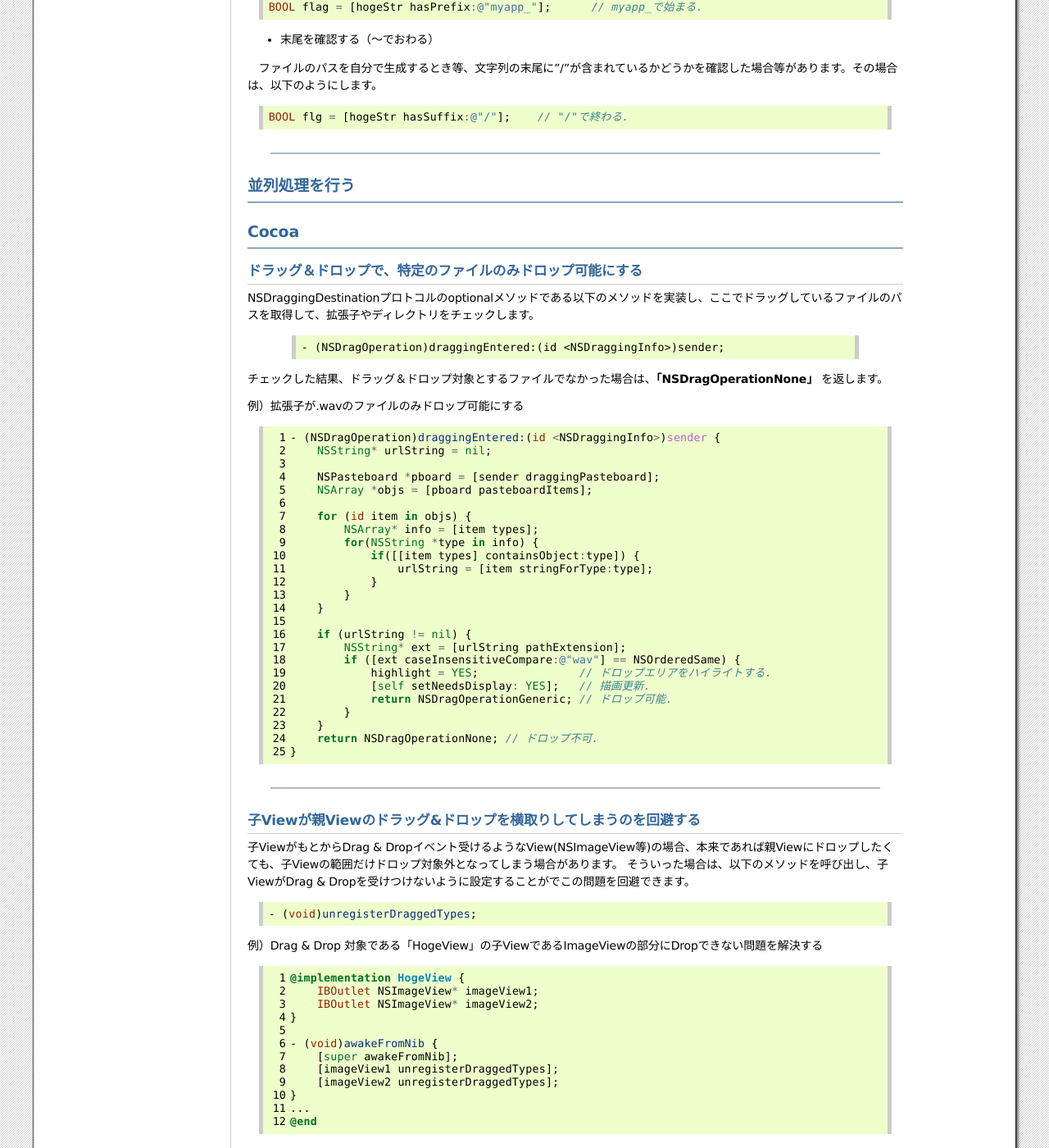
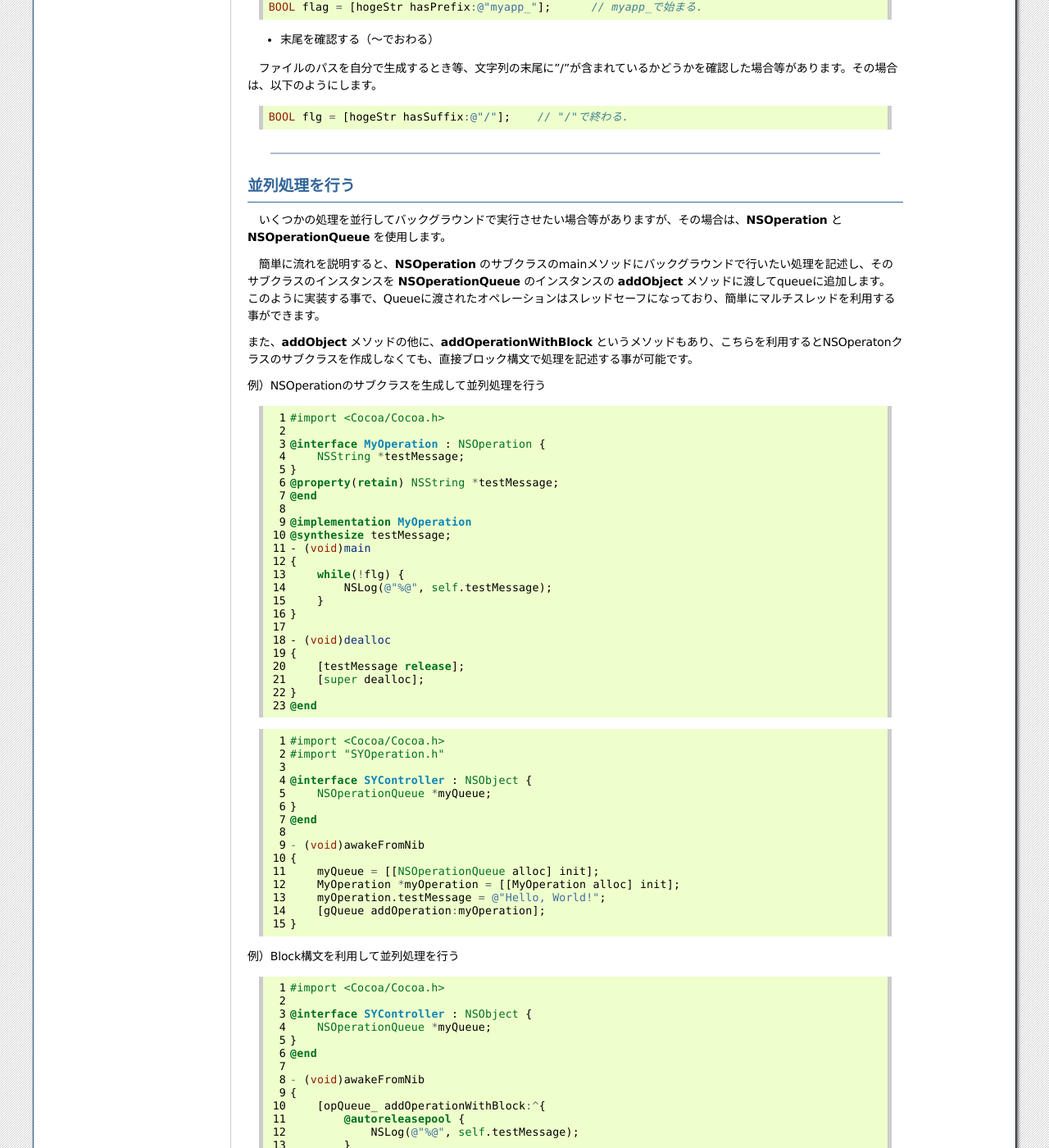
Before and after one commit to shirosan322/my_doc_for_dev, a Sphinx documentation site: the page built from source/apple/tips.rst, in a window 1280 px wide and 1400 px high, scrolled down 2631 px. Shown: the whole window at 82% size. Built offline with Sphinx 7.4.7, drawn with Linux system fonts in a browser that asks for light colours; pages that are not in the unit, such as notebooks, are missing from menus; some of the changed text lies outside the part shown.

Commit message:
Appleドキュメント更新 ・tips追加

```diff
--- a/source/apple/tips.rst
+++ b/source/apple/tips.rst
@@ -173,8 +173,7 @@ Cocoa / iOS では、これらの機能を実現する機能が予め提供さ
 
 - 先頭を確認する（〜ではじまる）
 
-　自分で作成したアプリケーション独自のファイルを書き出す場合に、ファイル名の先頭に特定の文字を設定する場合等があります。文字列に指定した接頭辞ががあるかどうかをチェックする場合は以下のようにします
-。
+　自分で作成したアプリケーション独自のファイルを書き出す場合に、ファイル名の先頭に特定の文字を設定する場合等があります。文字列に指定した接頭辞ががあるかどうかをチェックする場合は以下のようにします。
 
 .. code-block:: objective-c
 
@@ -195,6 +194,154 @@ Cocoa / iOS では、これらの機能を実現する機能が予め提供さ
 
 並列処理を行う
 =====================
+
+　いくつかの処理を並行してバックグラウンドで実行させたい場合等がありますが、その場合は、**NSOperation** と **NSOperationQueue** を使用します。
+
+　簡単に流れを説明すると、**NSOperation** のサブクラスのmainメソッドにバックグラウンドで行いたい処理を記述し、そのサブクラスのインスタンスを **NSOperationQueue** のインスタンスの **addObject** メソッドに渡してqueueに追加します。
+このように実装する事で、Queueに渡されたオペレーションはスレッドセーフになっており、簡単にマルチスレッドを利用する事ができます。
+
+また、**addObject** メソッドの他に、**addOperationWithBlock** というメソッドもあり、こちらを利用するとNSOperatonクラスのサブクラスを作成しなくても、直接ブロック構文で処理を記述する事が可能です。
+
+例）NSOperationのサブクラスを生成して並列処理を行う
+
+.. code-block:: objective-c
+	:linenos:
+
+	#import <Cocoa/Cocoa.h>
+
+	@interface MyOperation : NSOperation {
+	    NSString *testMessage;
+	}
+	@property(retain) NSString *testMessage;
+	@end
+
+	@implementation MyOperation
+	@synthesize testMessage;
+	- (void)main
+	{
+	    while(!flg) {
+	        NSLog(@"%@", self.testMessage);
+	    }
+	}
+
+	- (void)dealloc
+	{
+	    [testMessage release];
+	    [super dealloc];
+	}
+	@end
+
+.. code-block:: objective-c
+	:linenos:
+
+	#import <Cocoa/Cocoa.h>
+	#import "SYOperation.h"
+
+	@interface SYController : NSObject {
+	    NSOperationQueue *myQueue;
+	}
+	@end
+
+	- (void)awakeFromNib
+	{
+	    myQueue = [[NSOperationQueue alloc] init];
+	    MyOperation *myOperation = [[MyOperation alloc] init];
+	    myOperation.testMessage = @"Hello, World!";
+	    [gQueue addOperation:myOperation];
+	}
+
+
+例）Block構文を利用して並列処理を行う
+
+.. code-block:: objective-c
+	:linenos:
+
+	#import <Cocoa/Cocoa.h>
+
+	@interface SYController : NSObject {
+	    NSOperationQueue *myQueue;
+	}
+	@end
+
+	- (void)awakeFromNib
+	{
+	    [opQueue_ addOperationWithBlock:^{
+	        @autoreleasepool {
+	            NSLog(@"%@", self.testMessage);
+	        }
+	    }];
+ 	}
+
+------
+
+**setMaxConcurrentOperationCount** を利用する事で、並列処理のタスク数を指定する事もできます。
+
+例）最大タスク数４で並列処理を行う場合
+
+.. code-block:: objective-c
+	:linenos:
+
+	#import <Cocoa/Cocoa.h>
+
+	@interface SYController : NSObject {
+	    NSOperationQueue *myQueue;
+	}
+	@end
+
+	- (void)awakeFromNib
+	{
+	    myQueue = [[NSOperationQueue alloc] init];
+	    [myQueue setMaxConcurrentOperationCount:4];
+	    MyOperation *myOperation = [[MyOperation alloc] init];
+	    myOperation.testMessage = @"Hello, World!";
+	    [gQueue addOperation:myOperation];
+	}
+
+----
+
+並列処理をキャンセルすることも可能です。この場合は、オペレーションクラスのmainメソッドでキャンセルされたときの動作を記述しておきます。
+
+　**isCancelled** を調べることでキャンセルされた事が分かるので、この値がYESになっていれば処理を中断させるように記述します。逆にmainメソッドの終わりまでキャンセルさせたくない場合には記述するしなくても構いません。
+
+.. code-block:: objective-c
+	:linenos:
+
+	- (void)main
+	{
+	    while(!flg) {
+	        NSLog(@"%@", self.testMessage);
+	        if ([self isCanceled])
+	            break;
+	    }
+	}
+
+実際にキャンセルする場合は、以下のように記述することで、すべての処理をキャンセルする事ができます。
+
+.. code-block:: objective-c
+	:linenos:
+
+	- (void)cancelAllOperation
+	{
+	    [myQueue cancelAllOperations];
+	}
+
+現在実行中の処理のみキャンセルしたい場合は、以下のように記述します。
+
+.. code-block:: objective-c
+	:linenos:
+
+	- (void)cancelExecutingOperation
+	{
+	    for (MyOperation *operation in [myQueue operations]) {
+	        if ([operation isExecuting] == YES) {
+	            [tOperation cancel];
+	        }
+	    }
+	}
+
+---------
+
+
 
 
 
```
